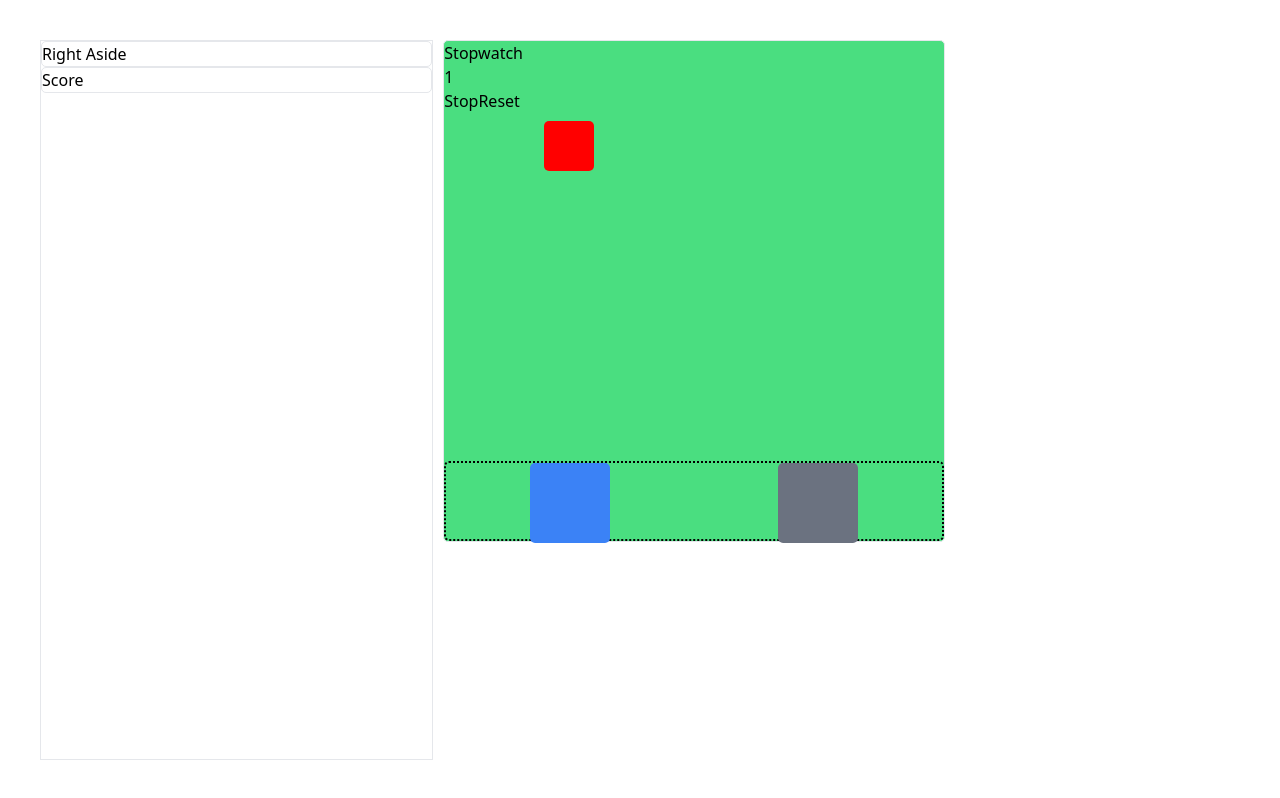
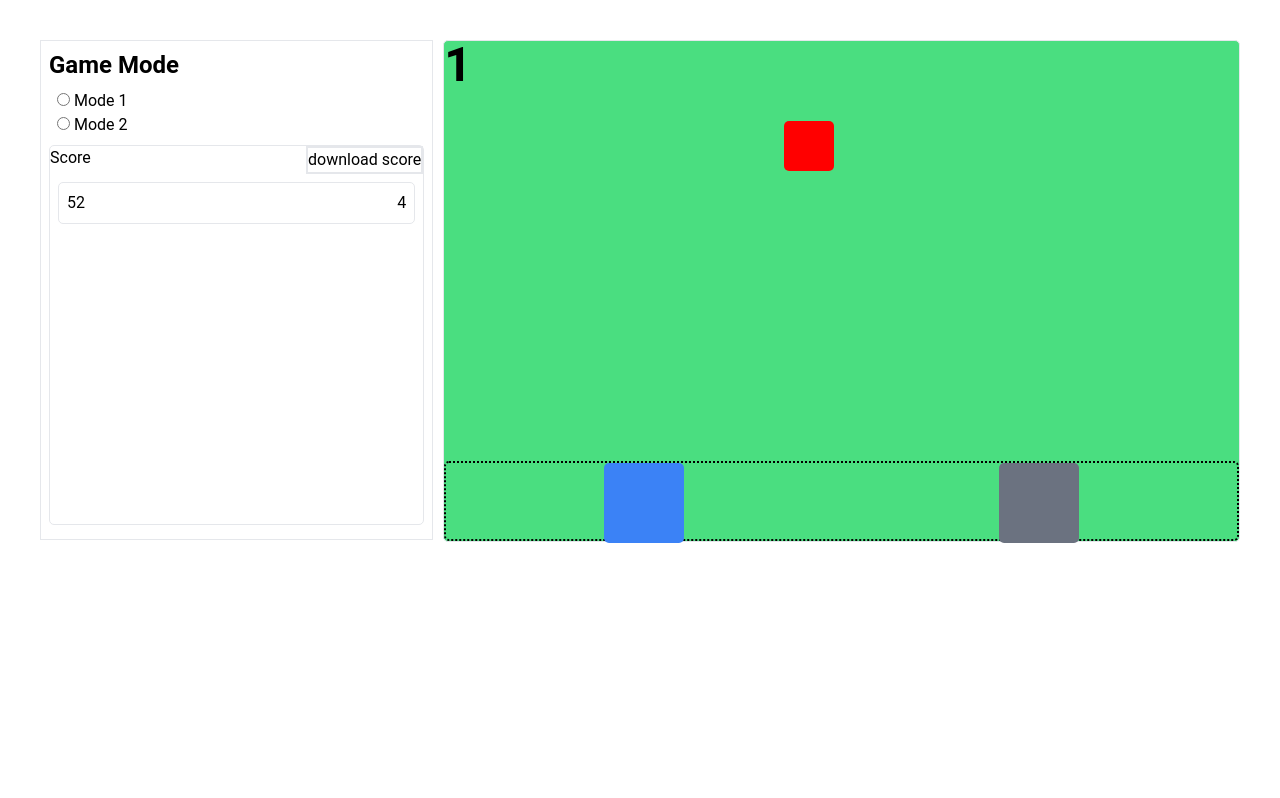
Before and after one commit to theabhayprajapati/research-game, a Next.js app: page / in a window 1280 px wide. Built offline with nearby package versions, Linux system fonts and the light colour scheme.

Commit message:
basics done

```diff
--- a/components/characters/Mario.character.tsx
+++ b/components/characters/Mario.character.tsx
@@ -1,14 +1,46 @@
 import { useEffect } from "react";
 import { generateRandomBooleanState } from "../level/LevelTwo.level";
-export const MarioPlayer = ({ xaxis, yaxis, setTime, setMarioSide }) => {
+
+type MarioPlayerPropsT = {
+
+}
+export const MarioPlayer = ({ time, setScore, xaxis, yaxis, setMarioCords, setTime, setMarioSide }) => {
     /* if mario y is == 500 then make the setTime zero */
     useEffect(() => {
         if (yaxis === 450) {
             console.log("yaxis", yaxis);
-            setTime(0)
+            setTime("0")
+            const currentScore = {
+                number: Math.floor(Math.random() * 100),
+                time: time,
+            }
+            setScore((prev) => [...prev, currentScore]);
             generateRandomBooleanState() ? setMarioSide(true) : setMarioSide(false)
         }
     }, [yaxis])
+    /* onclick sleep() and start set mario y 0 */
+    const sleep = (milliseconds) => {
+        return new Promise(resolve => setTimeout(resolve, milliseconds))
+    }
+    const handleClickRemoveMario = async (e) => {
+        const copy = e.target;
+        const currentScore = {
+            number: Math.floor(Math.random() * 100),
+            time: time,
+        }
+        setScore((prev) => [...prev, currentScore]);
+        copy.style.display = "none";
+        setTime("0");
+        const randTime = Math.floor(Math.random() * 5000) + 5000;
+        //await sleep(randTime);
+        setTime("0");
+        copy.style.display = "block";
+        generateRandomBooleanState() ? setMarioSide(true) : setMarioSide(false);
+        setMarioCords((prev) => {
+            return { ...prev, y: 0 }
+        })
+    }
+
     return (
         <div className="mario" style={{
             position: "absolute",
@@ -17,7 +49,9 @@ export const MarioPlayer = ({ xaxis, yaxis, setTime, setMarioSide }) => {
             width: "50px",
             height: "50px",
             backgroundColor: "red",
-        }}></div>
+        }}
+            onClick={handleClickRemoveMario}
+        ></div>
 
     )
 }
--- a/components/component/left/leftcontainer.left.tsx
+++ b/components/component/left/leftcontainer.left.tsx
@@ -1,7 +1,11 @@
-import { useEffect, useRef, useState } from "react"
-import { MarioPlayer } from "../../characters/Mario.character"
-import { generateRandomBooleanState } from "../../level/LevelTwo.level"
-export const StopWatch = ({ setMarioCords, time, setTime, setMarioSide }) => {
+import { useEffect, useRef, useState } from "react";
+import { MarioPlayer } from "../../characters/Mario.character";
+import { generateRandomBooleanState } from "../../level/LevelTwo.level";
+export const StopWatch = ({ setMarioCords, time, setTime, setMarioSide, setScore }) => {
+
+    /* stop watch of seconds and milliseconds */
+    const [seconds, setSeconds] = useState(0);
+    const [milliseconds, setMilliseconds] = useState(0);
 
     const [isRunning, setIsRunning] = useState(true)
     const intervalRef = useRef(null)
@@ -22,32 +26,25 @@ export const StopWatch = ({ setMarioCords, time, setTime, setMarioSide }) => {
     useEffect(() => {
         if (isRunning) {
             intervalRef.current = setInterval(() => {
-                setTime(prevTime => prevTime + 1)
+                setTime((prev) => {
+                    const num = Number(prev) + 1;
+                    return num;
+                })
             }, 1000)
         } else {
             clearInterval(intervalRef.current)
         }
         return () => clearInterval(intervalRef.current)
     }, [isRunning])
-    /* check for space bar click event if it is clicked reset the mario */
 
     return (
         <div className="stopwatch-card card">
-            <h2>Stopwatch</h2>
-            <span className="stopwatch-time">{time}</span>
-            <div className="row">
-                {isRunning ? (
-                    <button onClick={() => setIsRunning(false)}>Stop</button>
-                ) : (
-                    <button onClick={() => setIsRunning(true)}>Start</button>
-                )}
-                <button onClick={reset}>Reset</button>
-            </div>
+            <span className="stopwatch-time font-semibold text-5xl">{time}</span>
         </div>
     )
 }
 
-const LeftContainer = () => {
+const LeftContainer = ({ setScore }) => {
     const [tunnelCords, setTunnelCords] = useState({
         x: 0,
         y: 0,
@@ -56,7 +53,7 @@ const LeftContainer = () => {
         x: 0,
         y: 0,
     })
-
+    const [marioSide, setMarioSide] = useState(false);
     const [time, setTime] = useState(0);
     const leftContainerRef = useRef(null)
 
@@ -114,8 +111,8 @@ const LeftContainer = () => {
                 }}
             >
             </div>
-            <StopWatch setMarioCords={setMarioCords} time={time} setTime={setTime} setMarioSide={undefined} />
-            <MarioPlayer xaxis={marioCords.x} yaxis={marioCords.y} setTime={setTime} setMarioSide={undefined} />
+            <StopWatch setScore={setScore} setMarioCords={setMarioCords} time={time} setTime={setTime} setMarioSide={setMarioSide} />
+            <MarioPlayer setScore={setScore} time={time} xaxis={marioCords.x} yaxis={marioCords.y} setTime={setTime} setMarioSide={setMarioSide} setMarioCords={setMarioCords}/>
         </div>
     )
 }
--- a/components/component/tabs/homepage.component.tsx
+++ b/components/component/tabs/homepage.component.tsx
@@ -1,7 +1,11 @@
-import LevelTwo from "../../level/LevelTwo.level"
-import RightAside from "./right/Rightcard.right"
+import { useState } from "react";
+import LevelTwo from "../../level/LevelTwo.level";
+import LeftContainer from "../left/leftcontainer.left";
+import RightAside from "./right/Rightcard.right";
 
 const HomePage = () => {
+    const [score, setScore] = useState([]);
+    const [gameModeOne, setGameModeOne] = useState(false);
     return (
         <div className="container" style={{
             display: "grid",
@@ -9,9 +13,10 @@ const HomePage = () => {
             gridGap: "10px",
             height: "90vh",
         }}>
-            <RightAside />
-            {/* <LeftContainer /> */}
-            <LevelTwo />
+            <RightAside setScore={setScore} scores={score} gameModeOne={gameModeOne} setGameModeOne={setGameModeOne} />
+            {
+                gameModeOne ? <LeftContainer setScore={setScore} /> : <LevelTwo setScore={setScore} />
+            }
         </div>
 
     )
--- a/components/component/tabs/right/Rightcard.right.tsx
+++ b/components/component/tabs/right/Rightcard.right.tsx
@@ -1,14 +1,87 @@
+import { useState } from "react";
 
-const RightAside = () => {
+const RightAside = ({ setScore, scores, gameModeOne, setGameModeOne }) => {
+
+    /* ondownlaod click generate csv of the objects scores */
+    const generateCSV = () => {
+        const csv = scores.map((score) => {
+            return `${score.score},${score.time}`;
+        });
+        const csvString = csv.join("");
+        const blob = new Blob([csvString], { type: "text/csv" });
+        const url = window.URL.createObjectURL(blob);
+        const a = document.createElement("a");
+        a.setAttribute("hidden", "");
+
+        a.setAttribute("href", url);
+        a.setAttribute("download", "scores.csv");
+        document.body.appendChild(a);
+        a.click();
+        document.body.removeChild(a);
+    };
     return (
         /* hide side for screen smaller than iPad */
 
-        <aside className="col-span-1 border w-[100] hidden md:block">
-            <div className="border">
-                <h1>Right Aside</h1>
+        <aside className="col-span-1 border w-[100] hidden md:block h-[500px] p-2">
+
+            <div className="game-mode-selection ">
+                <div className="game-mode-selection__title">
+                    <h1 className="text-2xl font-bold">Game Mode</h1>
+                </div>
+                <div className="game-mode-selection__options p-2">
+                    <div className="game-mode-selection__option">
+                        <input
+                            type="radio"
+                            name="game-mode"
+                            id="game-mode-1"
+                            value="game-mode-1"
+                            /* default true */
+                            checked={gameModeOne}
+                            onChange={() => setGameModeOne(true)}
+                        />
+                        <label htmlFor="game-mode-1"> Mode 1</label>
+                    </div>
+                    <div className="game-mode-selection__option">
+                        <input
+                            type="radio"
+                            name="game-mode"
+                            id="game-mode-2"
+                            value="game-mode-2"
+                            checked={gameModeOne}
+                            onChange={() => setGameModeOne(false)}
+                        />
+                        <label htmlFor="game-mode-2"> Mode 2</label>
+                    </div>
+
+                </div>
+
             </div>
-            <div className="border">
-                <h1>Score</h1>
+            <div className="border ">
+                {/* Score card */}
+                <div className="score-section_header flex justify-between">
+                    <h1>
+                        Score
+                    </h1>
+                    <button className="border-2" onClick={generateCSV}>
+                        download score
+                    </button>
+                </div>
+                <section className="overflow-y-scroll h-[350px] p-2">
+                    {
+                        scores.map((score, index) => {
+                            return (
+                                <div className="score-card p-2 border flex justify-between" key={index}>
+                                    <div className="score-card_number">
+                                            <h1>{score.number}</h1>
+                                    </div>
+                                    <div className="score-card_time">
+                                        {score.time}
+                                    </div>
+                                </div>
+                            )
+                        })
+                    }
+                </section>
             </div>
         </aside>
     )
--- a/components/level/LevelTwo.level.tsx
+++ b/components/level/LevelTwo.level.tsx
@@ -7,7 +7,7 @@ export const generateRandomBooleanState = () => {
     return Math.random() >= 0.5;
 };
 
-const LevelTwo = () => {
+const LevelTwo = ({ setScore }) => {
     const [tunnelCords, setTunnelCords] = useState({
         x: 0,
         y: 0,
@@ -18,7 +18,7 @@ const LevelTwo = () => {
     });
     const [marioSide, setMarioSide] = useState(false);
 
-    const [time, setTime] = useState(0);
+    const [time, setTime] = useState("0");
     const leftContainerRef = useRef(null);
     const leftTunnelRef = useRef(null);
     const rightTunnelRef = useRef(null);
@@ -28,13 +28,15 @@ const LevelTwo = () => {
         const width = leftContainerRef.current.clientWidth;
         console.log(height, width);
         generateRandomBooleanState() ? setMarioSide(true) : setMarioSide(false)
-        setTunnelCords({
-            x: width / 2 - 20,
-            y: 500 - 80,
-        });
+        // setTunnelCords({
+        //     x: width / 2 - 20,
+        //     y: 500 - 80,
+        // });
+        //? not required to level two
         return console.log("leftContainerRef.current", leftContainerRef.current);
         /* height width */
     }, [leftContainerRef]);
+
 
     useEffect(() => {
         /* increase marios from top to bottom if bottom == 500px then make 0 */
@@ -44,8 +46,20 @@ const LevelTwo = () => {
                 setMarioCords({
                     ...marioCords,
                     x: 100,
-                    y: marioCords.y > 440 ? 0 : marioCords.y + 10,
                 })
+                /* y: marioCords.y > 440 ? 0 : marioCords.y + 10, */
+                if (marioCords.y > 440) {
+                    setMarioCords({
+                        ...marioCords,
+                        y: 0,
+                    })
+                    console.log("Logging Mario...");
+                } else {
+                    setMarioCords({
+                        ...marioCords,
+                        y: marioCords.y + 10,
+                    })
+                }
             } else {
                 setMarioCords({
                     ...marioCords,
@@ -59,7 +73,7 @@ const LevelTwo = () => {
 
     return (
         <div
-            className="relative col-span-2 border bg-green-400 md:w-[502px] w-full md:h-[502px]"
+            className="relative  col-span-2 border bg-green-400  w-full md:h-[502px]"
             ref={leftContainerRef}
         >
             <div
@@ -67,12 +81,14 @@ const LevelTwo = () => {
                 <div className="tunnel bg-blue-500 h-20 w-20"></div>
                 <div className="tunnel bg-gray-500 h-20 w-20" ></div>
             </div>
-            <StopWatch setMarioSide={setMarioSide} setMarioCords={setMarioCords} time={time} setTime={setTime} />
+            <StopWatch setScore={setScore} setMarioSide={setMarioSide} setMarioCords={setMarioCords} time={time} setTime={setTime} />
             <MarioPlayer
                 xaxis={marioCords.x}
-                yaxis={marioCords.y}
+                yaxis={marioCords.y} setMarioCords={setMarioCords}
                 setTime={setTime}
                 setMarioSide={setMarioSide}
+                setScore={setScore}
+                time={time}
             />
         </div>
     );
--- a/styles/globals.css
+++ b/styles/globals.css
@@ -2,7 +2,31 @@
 @tailwind components;
 @tailwind utilities;
 
+/* improt google font */
+@import url('https://fonts.googleapis.com/css2?family=Roboto:wght@300;400;500;700&display=swap');
 /* all div with borderraiidu 5px */
+* {
+  box-sizing: border-box;
+  font-family: 'Roboto', sans-serif;
+}
+/* make scrollbar like Macos */
+::-webkit-scrollbar {
+  width: 10px;
+}
+::-webkit-scrollbar-track {
+  background: #f1f1f1;
+}
+::-webkit-scrollbar-thumb {
+  background: #888;
+  border-radius: 5px;
+}
+::-webkit-scrollbar-thumb:hover {
+  background: #555;
+}
+
+/* make scrollbar like Macos */
+
+
 div {
     border-radius: 5px;
 }
```
